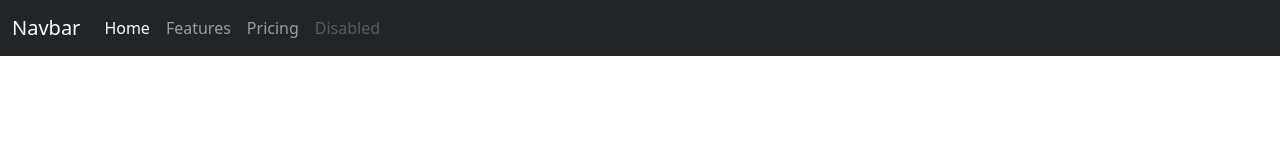
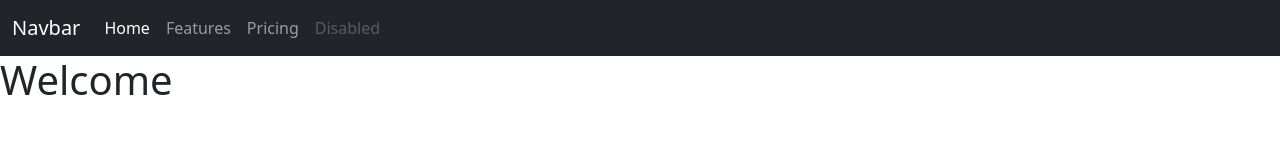
Before and after one commit to tharindu-prasanna/pull-request, a plain HTML site: page index.html in a window 1280 px wide. Drawn offline with nearby package versions, Linux system fonts and the light colour scheme.

Commit message:
Update index.html

```diff
--- a/index.html
+++ b/index.html
@@ -32,7 +32,7 @@
           </div>
         </div>
       </nav>
-
+    <h1>Welcome<h1>
     <script src="https://cdn.jsdelivr.net/npm/bootstrap@5.0.2/dist/js/bootstrap.bundle.min.js" integrity="sha384-MrcW6ZMFYlzcLA8Nl+NtUVF0sA7MsXsP1UyJoMp4YLEuNSfAP+JcXn/tWtIaxVXM" crossorigin="anonymous"></script>
 </body>
 </html>
```
